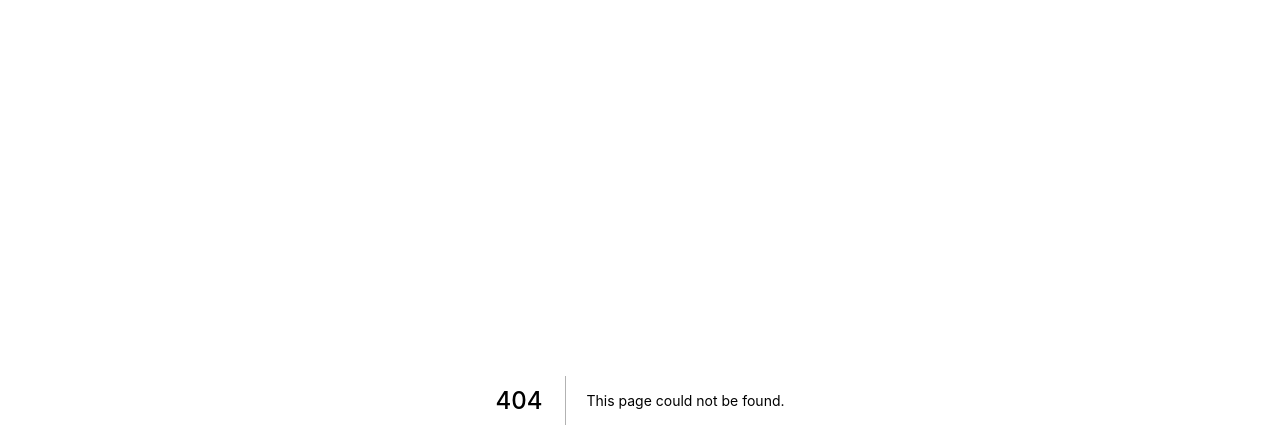
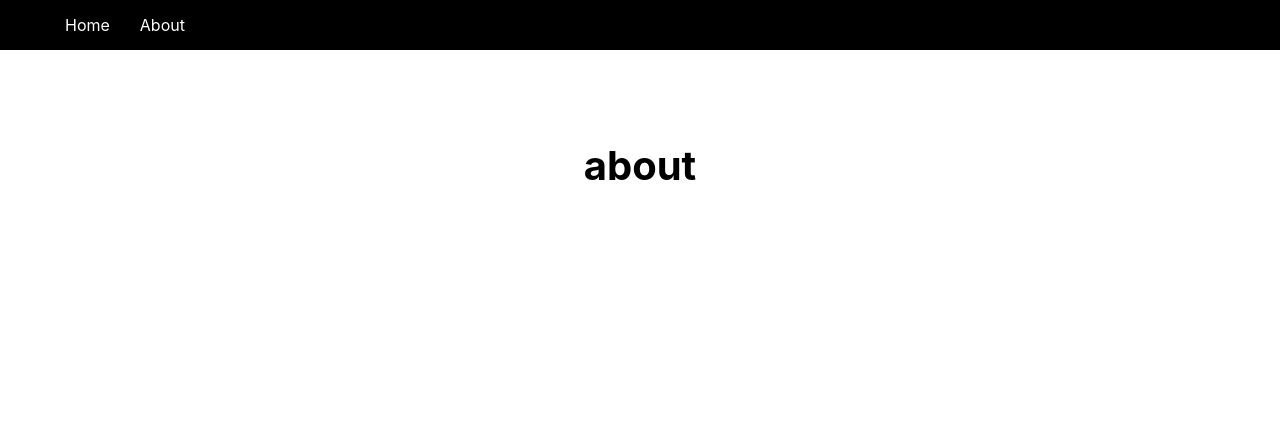
Before and after one commit to Zeeshnhmd/next.js_practice, a Next.js app: page /about in a window 1280 px wide. Before the commit this address had no page. Shown: the top 448 px of the page. Built offline with nearby package versions, Linux system fonts and the light colour scheme.

Commit message:
nextJS Practice

```diff
--- /dev/null
+++ b/components/Layout.js
@@ -0,0 +1,14 @@
+import styles from '../styles/Home.module.css';
+import Nav from './Nav';
+const Layout = ({ children }) => {
+	return (
+		<>
+			<Nav />
+			<div className={styles.container}>
+				<main className={styles.main}>{children}</main>
+			</div>
+		</>
+	);
+};
+
+export default Layout;
--- /dev/null
+++ b/components/Nav.js
@@ -0,0 +1,19 @@
+import Link from 'next/link';
+import navStyles from '../styles/Nav.module.css';
+
+const Nav = () => {
+	return (
+		<div className={navStyles.nav}>
+			<ul>
+				<li>
+					<Link href="/">Home</Link>
+				</li>
+				<li>
+					<Link href="/about">About</Link>
+				</li>
+			</ul>
+		</div>
+	);
+};
+
+export default Nav;
--- a/pages/_app.js
+++ b/pages/_app.js
@@ -1,7 +1,12 @@
-import '../styles/globals.css'
+import Layout from '../components/Layout';
+import '../styles/globals.css';
 
 function MyApp({ Component, pageProps }) {
-  return <Component {...pageProps} />
+	return (
+		<Layout>
+			<Component {...pageProps} />
+		</Layout>
+	);
 }
 
-export default MyApp
+export default MyApp;
--- /dev/null
+++ b/pages/about.js
@@ -0,0 +1,9 @@
+const about = () => {
+	return (
+		<div>
+			<h1>about</h1>
+		</div>
+	);
+};
+
+export default about;
--- a/styles/Home.module.css
+++ b/styles/Home.module.css
@@ -8,8 +8,9 @@
 	flex: 1;
 	display: flex;
 	flex-direction: column;
-  justify-content: center;
+	justify-content: flex-start;
 	align-items: center;
+	font-size: 1.25rem;
 }
 
 .footer {
--- /dev/null
+++ b/styles/Nav.module.css
@@ -0,0 +1,20 @@
+.nav {
+	height: 50px;
+	padding: 10px;
+	background: #000;
+	color: #fff;
+	display: flex;
+	align-items: center;
+	justify-content: flex-start;
+}
+
+.nav ul {
+	display: flex;
+	justify-content: center;
+	align-items: center;
+	list-style: none;
+}
+
+.nav ul li a {
+	margin: 5px 15px;
+}
```
Also changed, not shown: components/Header.js (added, +7 -0 lines), pages/index.js (+5 -67 lines), styles/Header.module.css (added, +27 -0 lines). Lines whose indentation alone changed are shown as unchanged.
